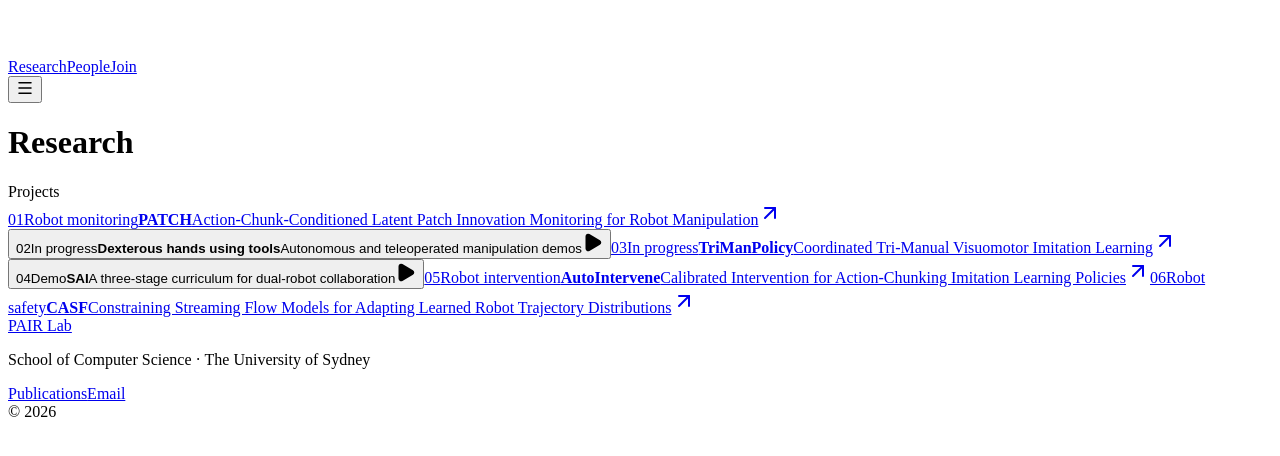
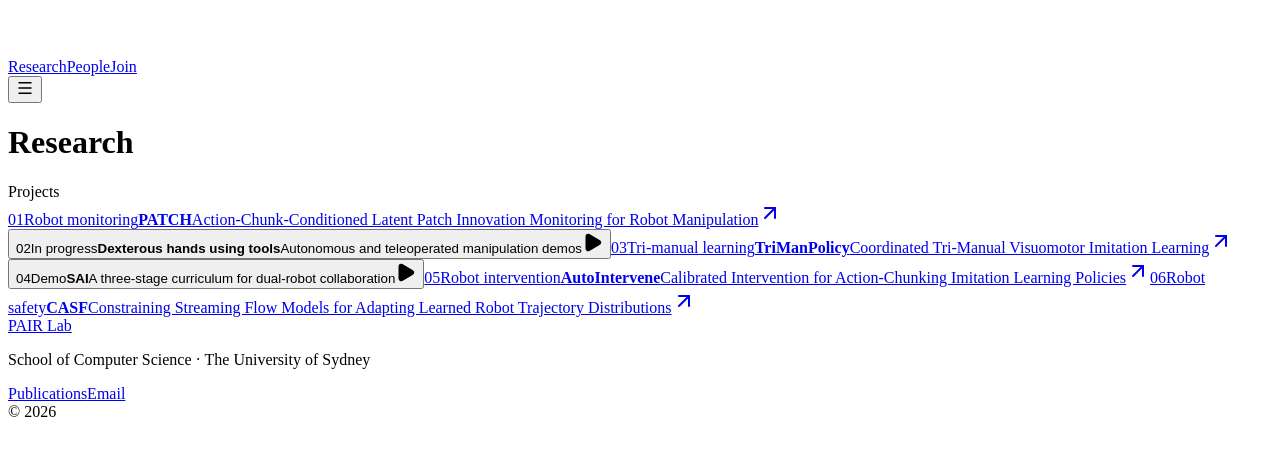
Before and after one commit to cheese-zj/pairlab-site, a React (Vite) app: page /research in a window 1280 px wide. Shown: the part 226-682 px from the top of the page. Built offline with nearby package versions, Linux system fonts and the light colour scheme; the HTML template or start-up script is replaced by a standard one.

Commit message:
Update TriManPolicy project status

```diff
--- a/src/researchProjects.ts
+++ b/src/researchProjects.ts
@@ -64,7 +64,7 @@ export const researchProjects: ResearchProject[] = [
     slug: 'trimanpolicy',
     title: 'TriManPolicy',
     subtitle: 'Coordinated Tri-Manual Visuomotor Imitation Learning',
-    type: 'In progress',
+    type: 'Tri-manual learning',
     image: '/trimanpolicy-baseline-dats.png',
     hoverImage: '/triman-autonomous-hover.gif',
     externalUrl: '/research/trimanpolicy/',
```
